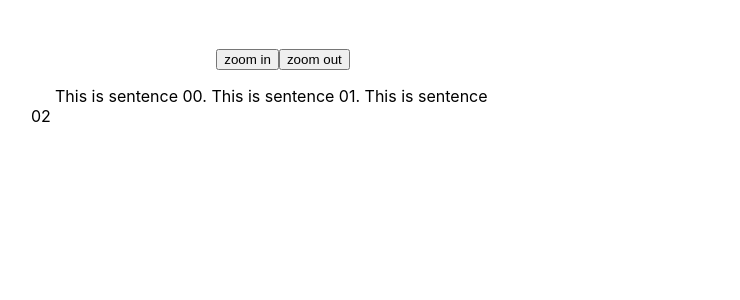
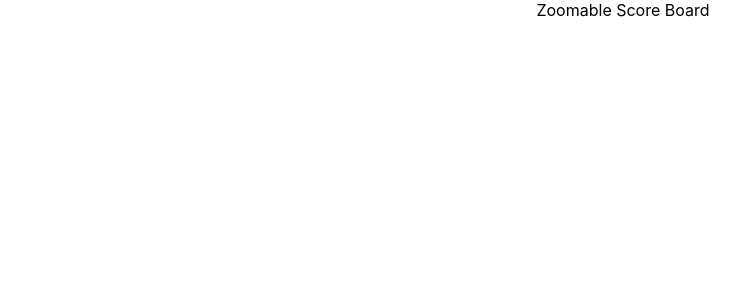
Before and after one commit to MarkSaravi/zoomable-documents, a React (Create React App) app: page /score in a window 1280 px wide. Shown: the top 300 px of the page, without its empty margins (17-757 px from the left). Built offline with nearby package versions, Linux system fonts and the light colour scheme.

Commit message:
simple router

```diff
--- a/package.json
+++ b/package.json
@@ -10,9 +10,11 @@
     "@types/node": "^12.0.0",
     "@types/react": "^16.9.0",
     "@types/react-dom": "^16.9.0",
+    "@types/react-router-dom": "^5.1.6",
     "prettier": "^2.1.2",
     "react": "^16.13.1",
     "react-dom": "^16.13.1",
+    "react-router-dom": "^5.2.0",
     "react-scripts": "3.4.3",
     "typescript": "4.0.3"
   },
--- a/src/App.tsx
+++ b/src/App.tsx
@@ -2,13 +2,21 @@
 /* eslint-disable import/extensions */
 /* eslint-disable no-use-before-define */
 import React from "react";
+import { BrowserRouter, Route, Switch } from 'react-router-dom';
 import "./App.css";
-import { ZoomableArticleContainer } from "./components/ZoomableArticleContainer";
+
+import ZoomableArticleContainer from "./components/ZoomableArticleContainer";
+import ZoomableScoreBoard from './components/ZoomableScoreBoard';
 
 function App() {
   return (
     <div className="App">
-      <ZoomableArticleContainer />
+      <BrowserRouter>
+        <Switch>
+          <Route path="/" component={ZoomableArticleContainer} exact />
+          <Route path="/score" component={ZoomableScoreBoard} />
+        </Switch>
+      </BrowserRouter>
     </div>
   );
 }
--- a/src/components/ZoomableArticleContainer/index.tsx
+++ b/src/components/ZoomableArticleContainer/index.tsx
@@ -123,4 +123,4 @@ const ZoomableArticleContainer: React.FC = () => {
   );
 };
 
-export { ZoomableArticleContainer };
+export default ZoomableArticleContainer;
--- /dev/null
+++ b/src/components/ZoomableScoreBoard/index.tsx
@@ -0,0 +1,7 @@
+import React from 'react';
+
+const ZoomableScoreBoard: React.FC = () => {
+    return <div>Zoomable Score Board</div>;
+};
+
+export default ZoomableScoreBoard;
```
Also changed, not shown: src/navigation.tsx (added, +13 -0 lines), 1 other file (tests, documents, lock files or other folders).
